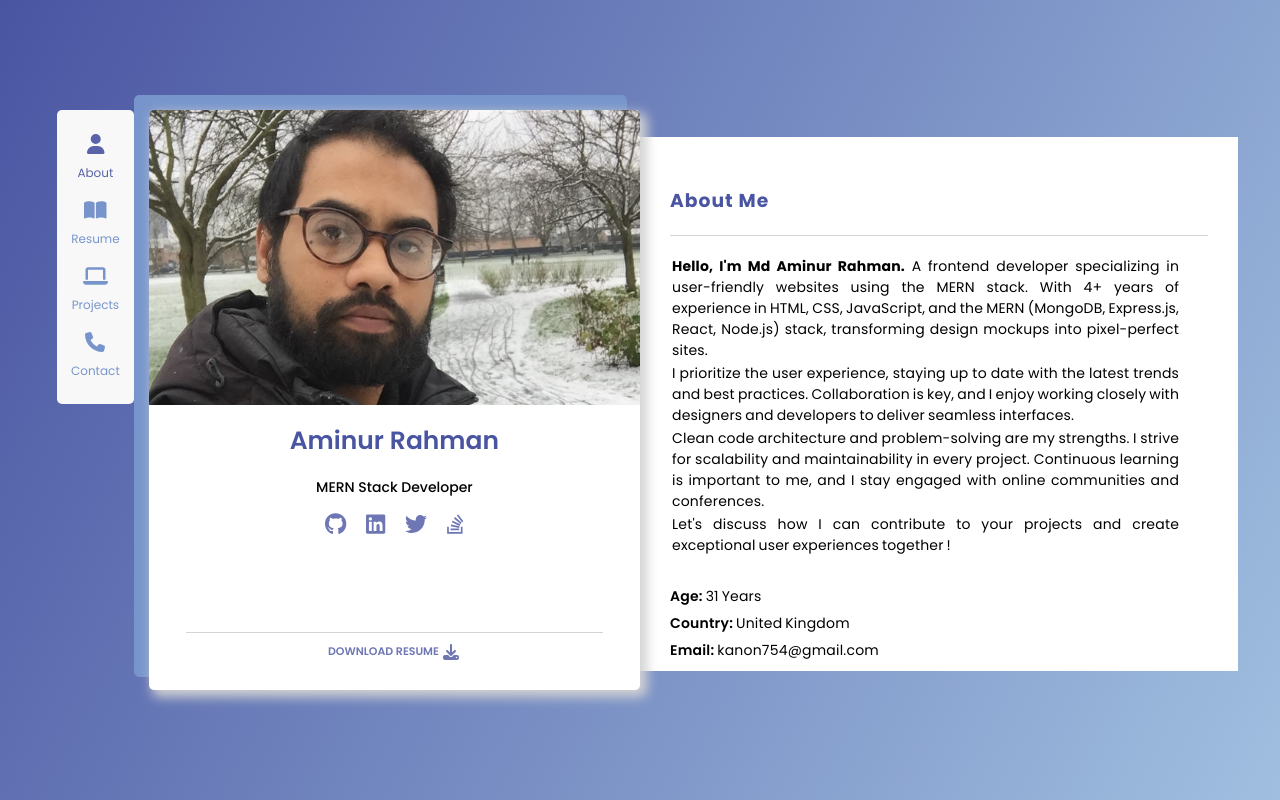
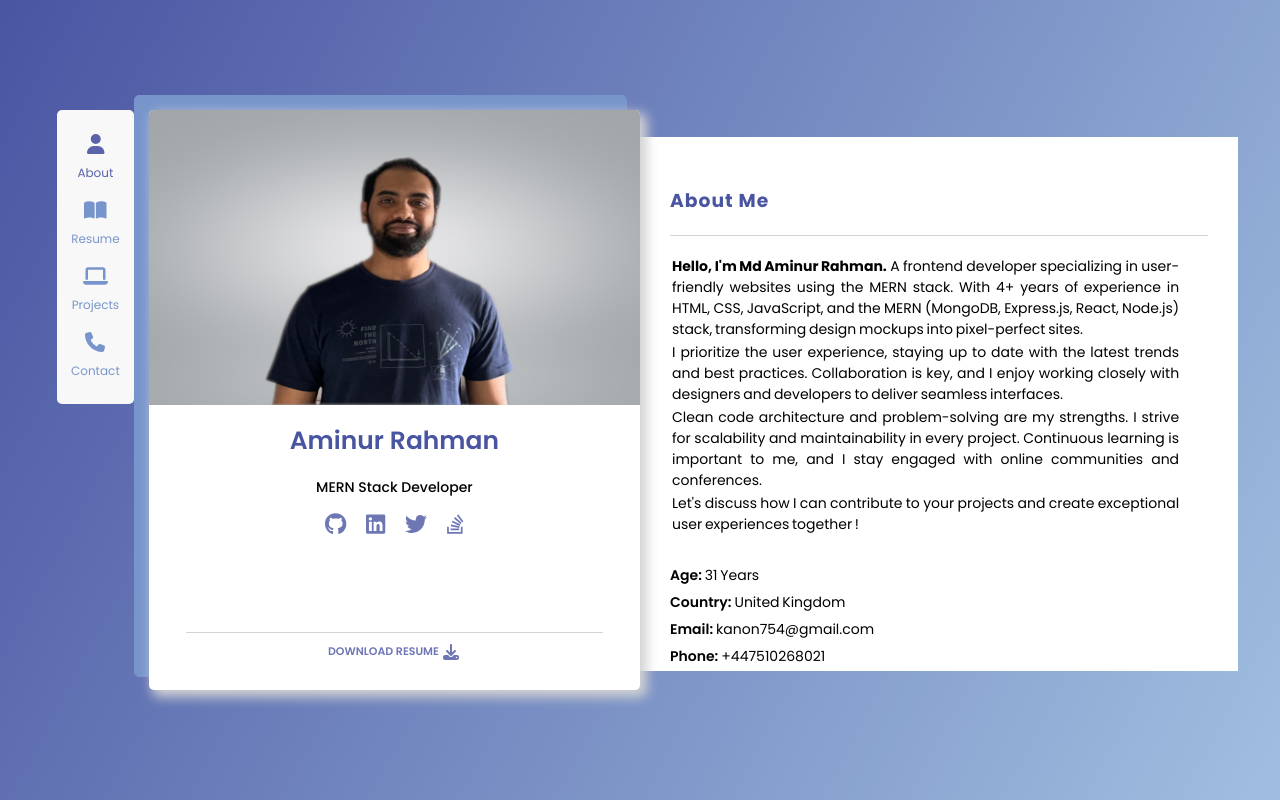
Before and after one commit to Aminur-Rahman-Kanon/myportfolio, a React (Create React App) app: page / in a window 1280 px wide. Built offline with nearby package versions, Linux system fonts and the light colour scheme.

Commit message:
final commit 4

```diff
--- a/src/Components/pages/About/about.module.css
+++ b/src/Components/pages/About/about.module.css
@@ -31,7 +31,6 @@
     text-align: justify;
     word-spacing: 2px;
     word-spacing: -1px;
-    letter-spacing: 0.2px;
 }
 .aboutP {
     margin: 2px;
--- a/src/Components/pages/Contact/contact.module.css
+++ b/src/Components/pages/Contact/contact.module.css
@@ -31,7 +31,7 @@
     justify-content: flex-start;
     align-items: flex-start;
     text-align: justify;
-    word-break: break-all;
+    word-spacing: 0px;
 }
 
 .contactP {
--- a/src/Components/pages/Dashboard/Profile/profile.jsx
+++ b/src/Components/pages/Dashboard/Profile/profile.jsx
@@ -1,6 +1,5 @@
 import React from "react";
 import styles from './profile.module.css';
-import person from '../../../../Assets/person.jpg';
 import { FontAwesomeIcon } from "@fortawesome/react-fontawesome";
 import { faGithub, faLinkedin, faStackOverflow, faTwitter } from '@fortawesome/free-brands-svg-icons';
 import { faDownload } from '@fortawesome/free-solid-svg-icons';
--- a/src/Components/pages/Dashboard/Profile/profile.module.css
+++ b/src/Components/pages/Dashboard/Profile/profile.module.css
@@ -59,7 +59,7 @@
 .profileAvatarImgContainer{
     width: 100%;
     height: 60%;
-    background-image: url('../../../../Assets/person.jpg');
+    background-image: url('../../../../Assets/profile.jpg');
     background-position: center;
     background-size: cover;
 }
```
Also changed, not shown: src/Assets/icon/udemy.png, src/Assets/profile.jpg (added).
